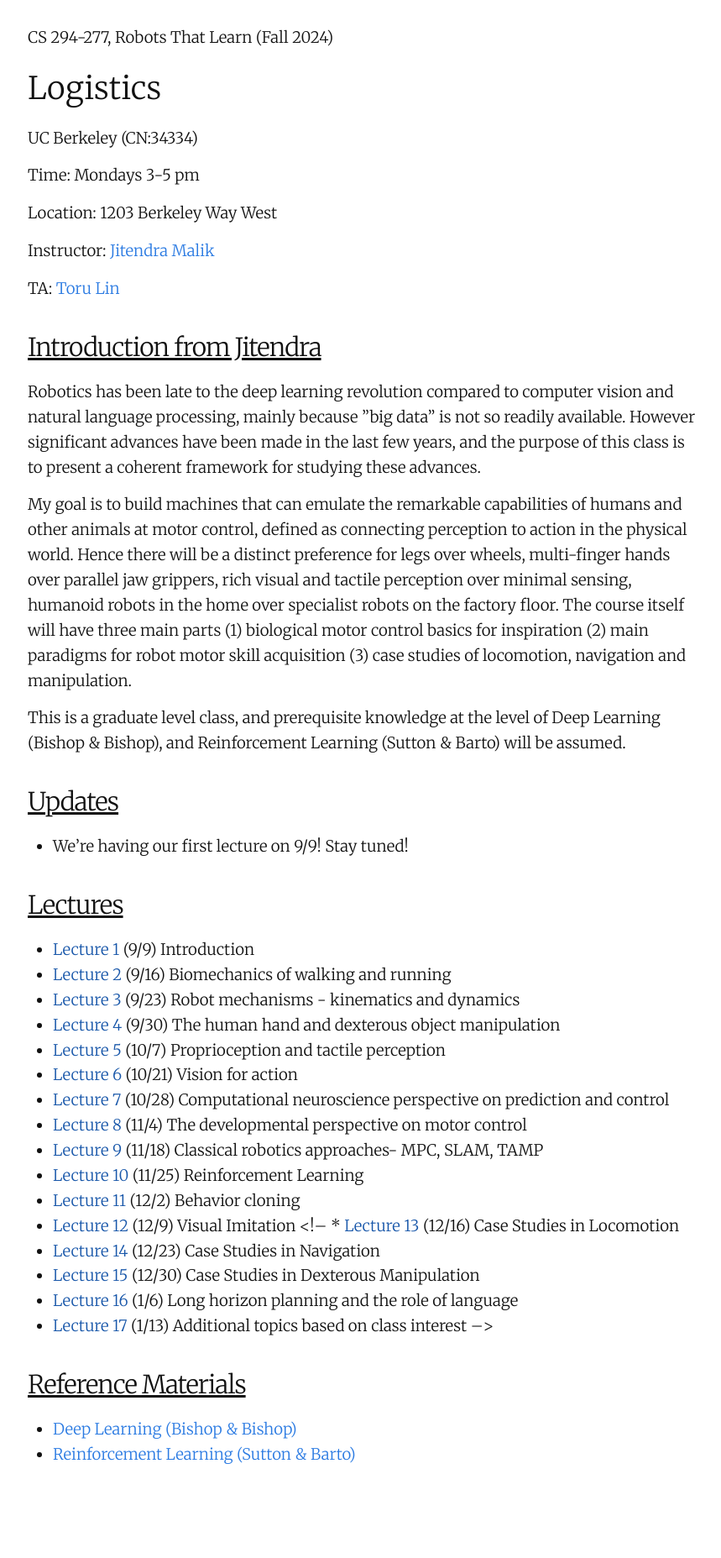
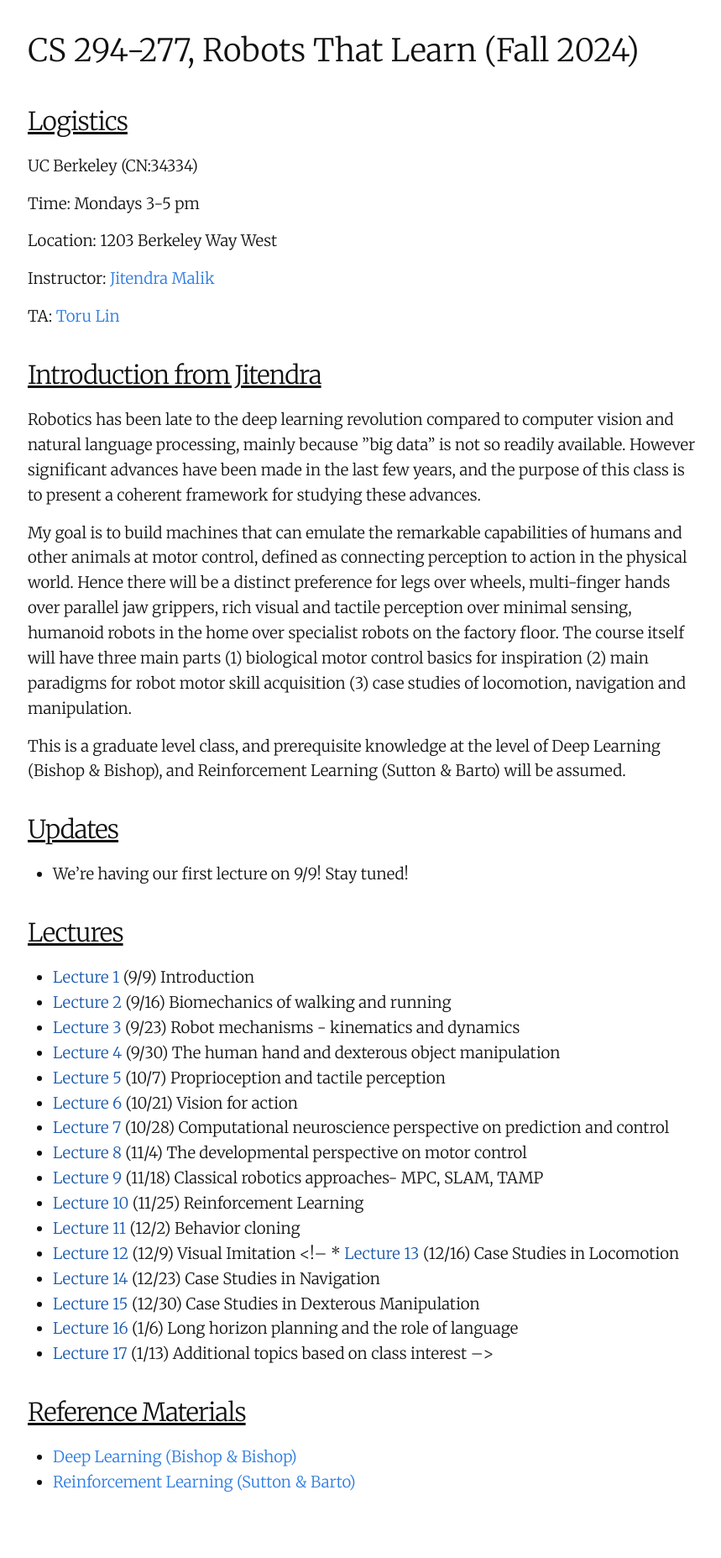
Before and after one commit to robots-that-learn/robots-that-learn.github.io, a Jekyll site: the page built from index.md, in a window 1280 px wide. Shown: the whole page at 84% size, without its empty margins (207-1066 px from the left). Built offline with Jekyll 4.4.1, drawn with Linux system fonts in a browser that asks for light colours; our own code applies the rules of GitHub Pages for plain Markdown files; before the commit the page ends 1822 px from its top, so only the background shows below that.

```diff
--- a/index.md
+++ b/index.md
@@ -2,9 +2,9 @@
 layout: default
 ---
 
-CS 294-277, Robots That Learn (Fall 2024)
+# CS 294-277, Robots That Learn (Fall 2024)
 
-# Logistics
+## Logistics
 
 UC Berkeley (CN:34334)
 
```
